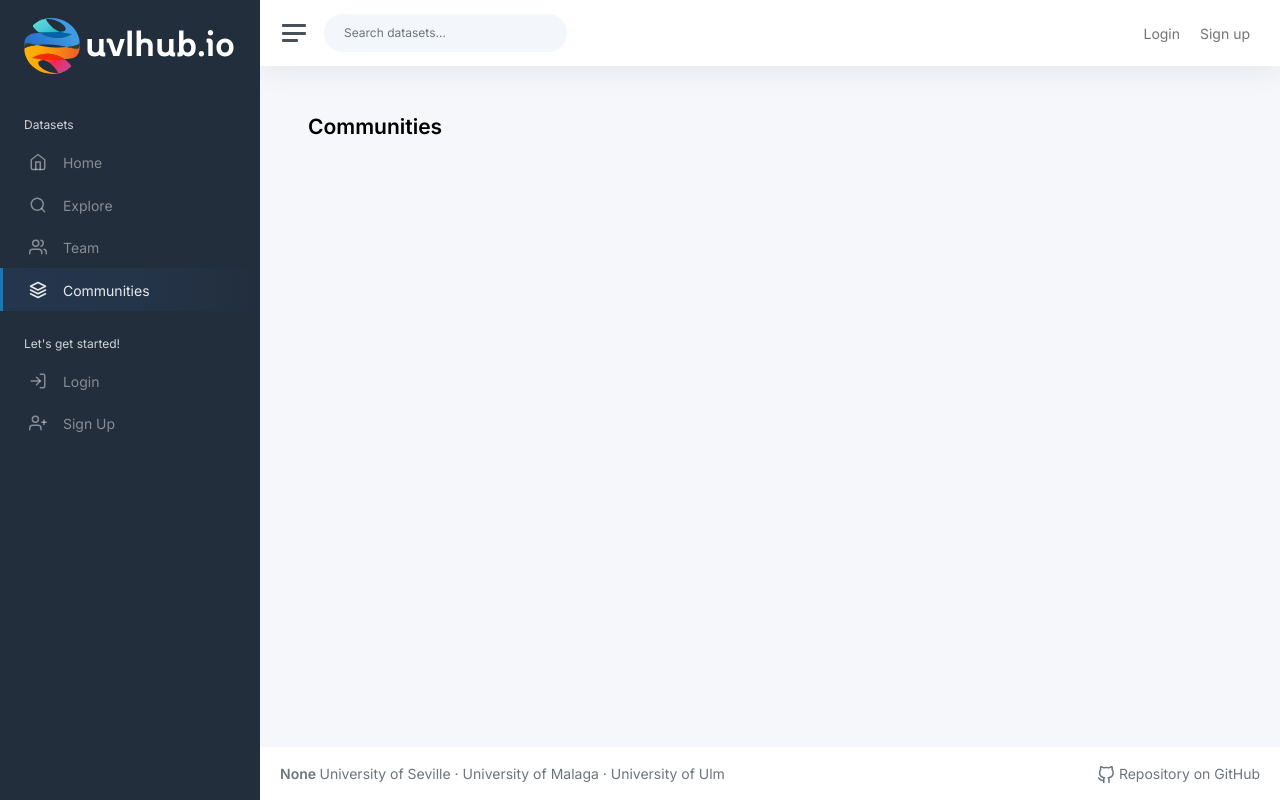
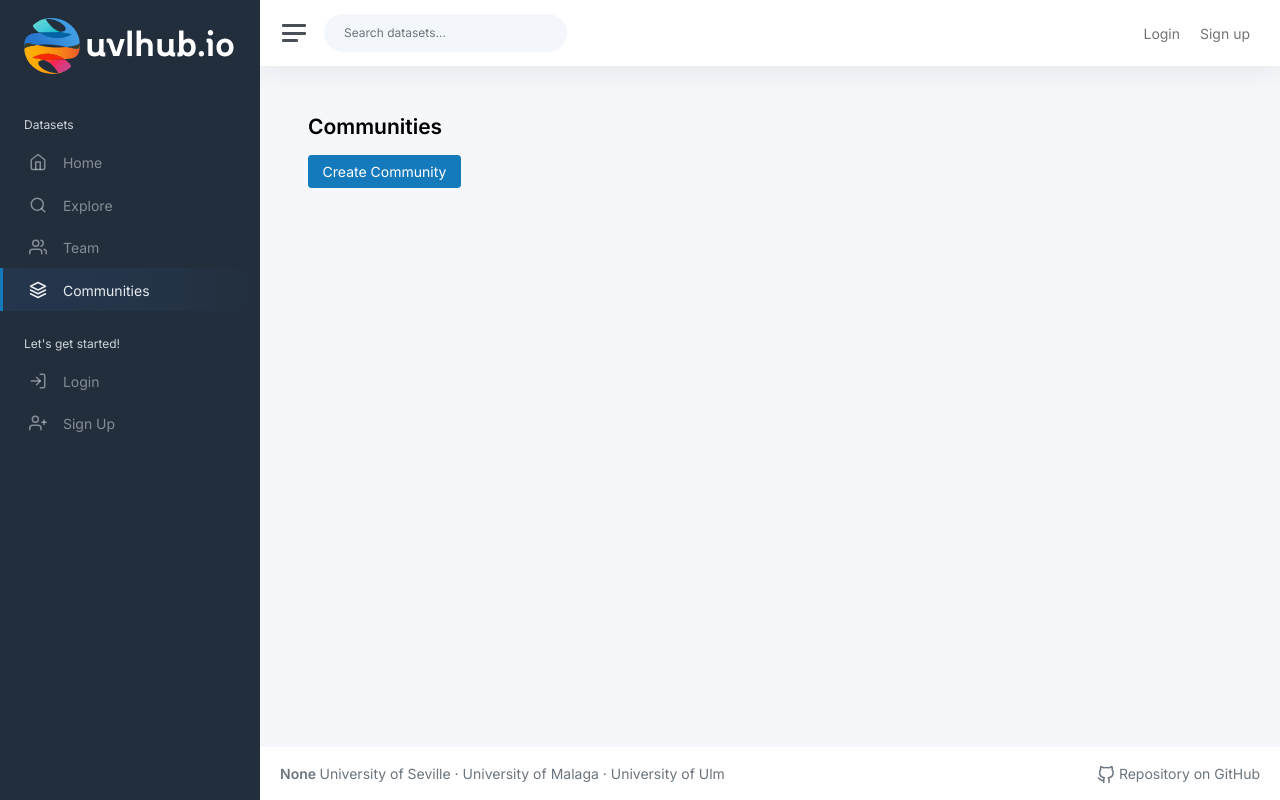
Before and after one commit to pringa-uvlhub/uvlhub, a Flask app: page /community in a window 1280 px wide. Run offline with Flask 3, Linux system fonts and the light colour scheme; data that the repository does not hold is empty; parts of the project's set-up code (start-up, migrations or seed data) failed here and were passed over; some libraries are stand-ins or nearby versions.

Commit message:
Feat: formulario base y create

```diff
--- a/app/modules/community/forms.py
+++ b/app/modules/community/forms.py
@@ -1,6 +1,10 @@
 from flask_wtf import FlaskForm
-from wtforms import SubmitField
+from wtforms import SubmitField, StringField, TextAreaField, validators, FileField
+from wtforms.validators import DataRequired
 
 
 class CommunityForm(FlaskForm):
+    name = StringField("Name", validators=[DataRequired()])
+    description = TextAreaField("Description", validators=[DataRequired()])
+    logo = FileField(u'Image File', [validators.regexp(u'^[^/\\]\.jpg$')])
     submit = SubmitField('Save community')
--- a/app/modules/community/routes.py
+++ b/app/modules/community/routes.py
@@ -7,3 +7,7 @@
 def index():
     communities = Community.query.all()
     return render_template('community/index.html', communities=communities)
+
+@community_bp.route('/community/create', methods=['POST'])
+def create():
+    pass
--- a/app/modules/community/templates/community/index.html
+++ b/app/modules/community/templates/community/index.html
@@ -5,6 +5,8 @@
 {% block content %}
 
     <h1 class="h3 mb-3"><b>Communities</b></h1>
+
+    <a href="{{ url_for('community.create') }}" class="btn btn-primary mb-4">Create Community</a>
 
     <div class="row row-cols-1 row-cols-lg-3 row-cols-md-2 row-cols-12 g-4">
         {% for community in communities %}
```
Also changed, not shown: app/modules/community/templates/community/create.html (added).
